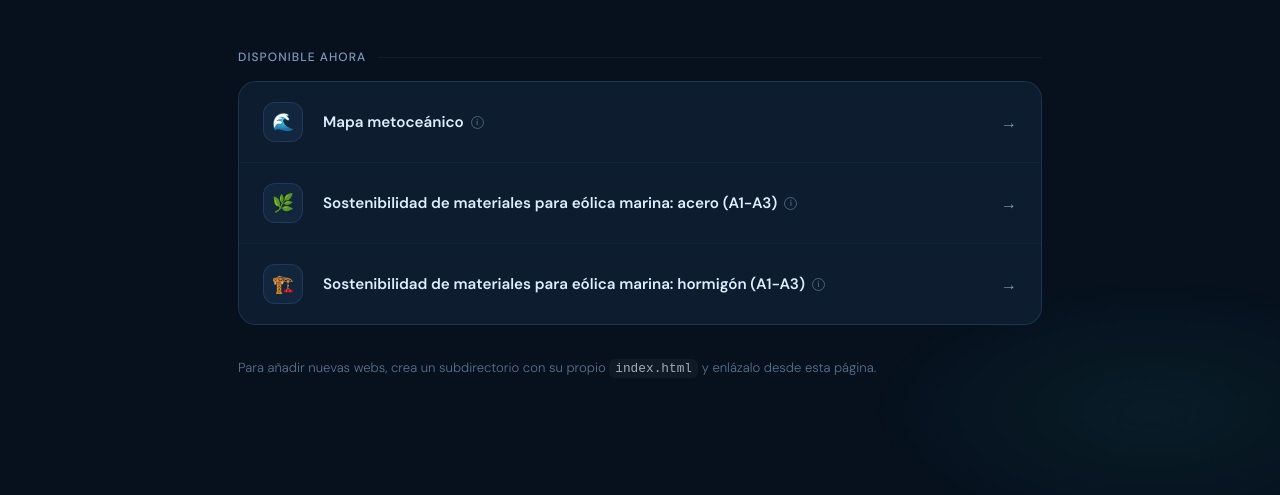
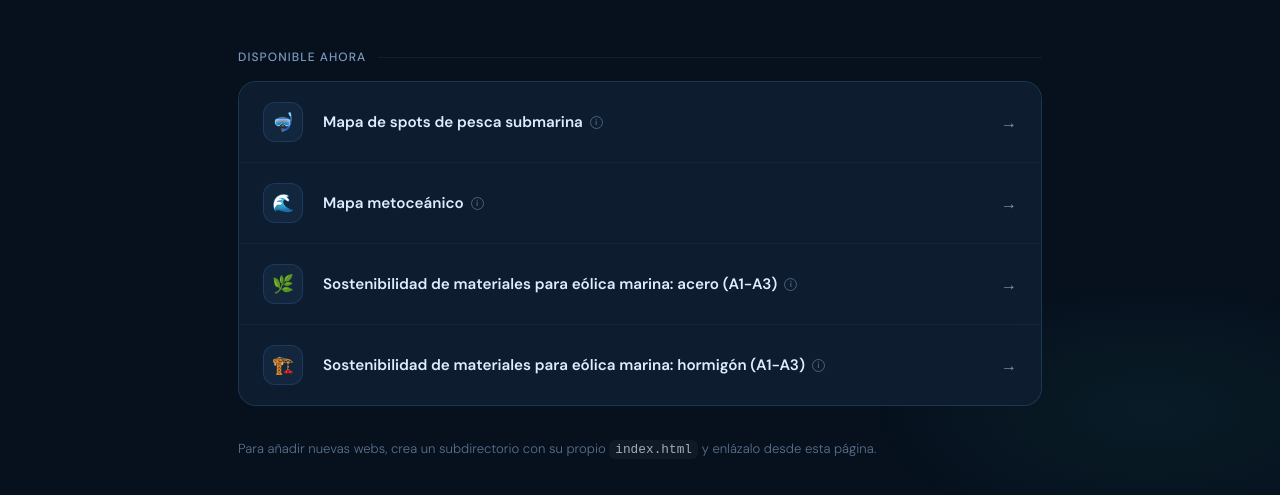
Before and after one commit to javierdelrealtunon/javierdelrealtunon.github.io, a plain HTML site: page index.html in a window 1280 px wide. Shown: the part 229-724 px from the top of the page. Drawn offline with Linux system fonts and the light colour scheme.

Commit message:
Add files via upload

```diff
--- a/index.html
+++ b/index.html
@@ -155,6 +155,7 @@
     .card:nth-child(1) { animation-delay: 0.15s; }
     .card:nth-child(2) { animation-delay: 0.25s; }
     .card:nth-child(3) { animation-delay: 0.35s; }
+    .card:nth-child(4) { animation-delay: 0.45s; }
 
     .card:hover {
       background: rgba(20, 38, 62, 0.98);
@@ -303,6 +304,20 @@
       <div class="section-label">Disponible ahora</div>
       <div class="cards">
 
+        <a class="card" href="./spearfishing/">
+          <div class="card-icon">🤿</div>
+          <div class="card-body">
+            <div class="card-title">
+              Mapa de spots de pesca submarina
+              <span class="tooltip-wrap">
+                <span class="tooltip-icon">i</span>
+                <span class="tooltip-text">Mapa interactivo con localizaciones de interés para la pesca submarina: puntos de inmersión, especies habituales y condiciones del entorno.</span>
+              </span>
+            </div>
+          </div>
+          <span class="card-arrow">→</span>
+        </a>
+
         <a class="card" href="./meteo/">
           <div class="card-icon">🌊</div>
           <div class="card-body">
@@ -345,6 +360,7 @@
           <span class="card-arrow">→</span>
         </a>
 
+
       </div>
     </section>
 
```
